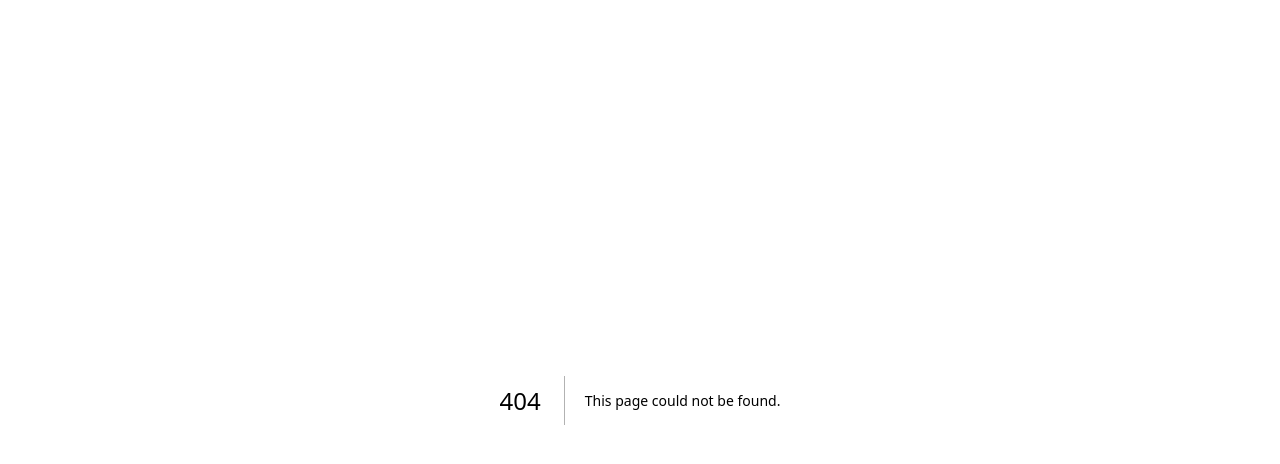
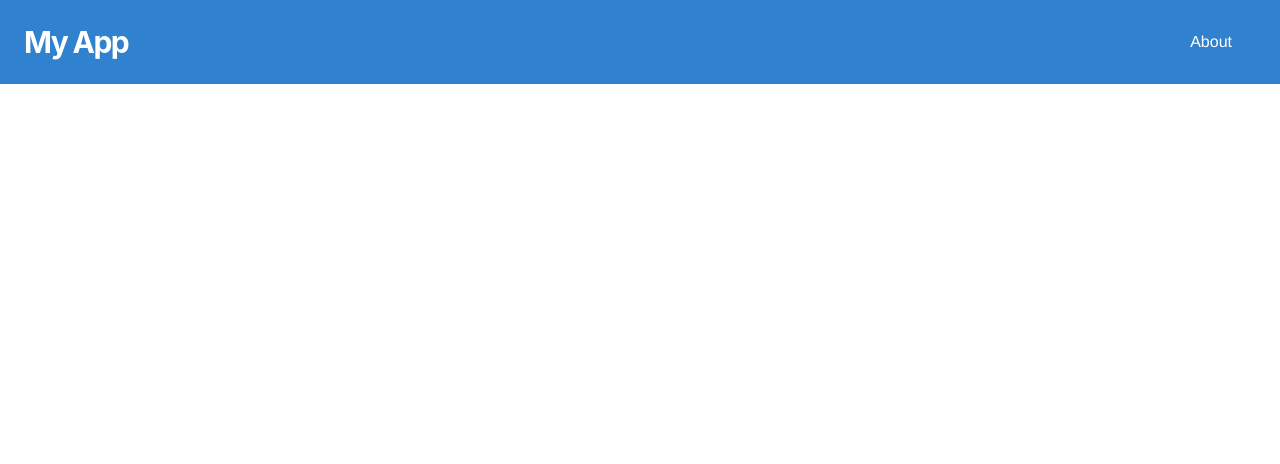
Before and after one commit to ootomokatsunari/umemoto-task, a Next.js app: page /Header in a window 1280 px wide. Before the commit this address had no page. Shown: the top 464 px of the page. Built offline with nearby package versions, Linux system fonts and the light colour scheme.

Commit message:
/ から /about に遷移する機能を作成する完了

```diff
--- a/package.json
+++ b/package.json
@@ -9,12 +9,16 @@
     "lint": "next lint"
   },
   "dependencies": {
+    "@chakra-ui/react": "^2.5.5",
+    "@emotion/react": "^11.10.6",
+    "@emotion/styled": "^11.10.6",
     "@types/node": "18.15.11",
     "@types/react": "18.0.35",
     "@types/react-dom": "18.0.11",
     "autoprefixer": "10.4.14",
     "eslint": "8.38.0",
     "eslint-config-next": "13.3.0",
+    "framer-motion": "^4.1.17",
     "next": "13.3.0",
     "postcss": "8.4.21",
     "react": "18.2.0",
--- /dev/null
+++ b/pages/Footer.tsx
@@ -0,0 +1,35 @@
+import React from "react";
+import { Box, Flex, Link, Text } from "@chakra-ui/react";
+import NextLink from "next/link";
+
+const Footer: React.FC = () => {
+return (
+<Box
+   as="footer"
+   bg="blue.500"
+   color="white"
+   borderTop="4px solid #FF0080"
+ >
+<Flex
+alignItems="center"
+justifyContent="space-between"
+flexDirection={["column", "row"]}
+px={4}
+py={4}
+maxWidth="1200px"
+mx="auto"
+>
+<Text fontSize="md">
+© {new Date().getFullYear()} My Website. All rights reserved.
+</Text>
+<NextLink href="/">
+<Link fontSize="md" ml={[0, 4]}>
+Top
+</Link>
+</NextLink>
+</Flex>
+</Box>
+);
+};
+
+export default Footer;
--- /dev/null
+++ b/pages/Header.tsx
@@ -0,0 +1,59 @@
+import React from "react";
+import { Box, Flex, Heading, Link } from "@chakra-ui/react";
+import NextLink from "next/link";
+
+const Header: React.FC = () => {
+  return (
+    <Flex
+      as="nav"
+      align="center"
+      justify="space-between"
+      wrap="wrap"
+      padding="1.5rem"
+      bg="blue.500"
+      color="white"
+    >
+      <Flex align="center" mr={5}>
+        <NextLink href="/">
+          <Link>
+            <Heading as="h1" size="lg" letterSpacing={"-.1rem"}>
+              My App
+            </Heading>
+          </Link>
+        </NextLink>
+      </Flex>
+
+      <Box display={{ base: "block", md: "none" }} onClick={() => {}}>
+        <svg
+          fill="white"
+          width="12px"
+          viewBox="0 0 20 20"
+          xmlns="http://www.w3.org/2000/svg"
+        >
+          <title>Menu</title>
+          <path
+            fillRule="evenodd"
+            d="M3 5h14a1 1 0 010 2H3a1 1 0 010-2zm0 6h14a1 1 0 010 2H3a1 1 0 010-2zm0 6h14a1 1 0 010 2H3a1 1 0 010-2z"
+            clipRule="evenodd"
+          ></path>
+        </svg>
+      </Box>
+
+      <Box
+        display={{ base: "none", md: "block" }}
+        flexBasis="auto"
+        flexGrow={1}
+      >
+        <Flex align="center" justify="flex-end">
+          <Box mr={6}>
+            <NextLink href="/about">
+              <Link>About</Link>
+            </NextLink>
+          </Box>
+        </Flex>
+      </Box>
+    </Flex>
+  );
+};
+
+export default Header;
--- /dev/null
+++ b/pages/_app.js
@@ -0,0 +1,29 @@
+import { ChakraProvider } from "@chakra-ui/react"
+import { Global, css } from "@emotion/react"
+
+const GlobalStyle = ({ children }) => (
+  <>
+    <Global
+      styles={css`
+        body {
+          margin: 0;
+          padding: 0;
+          font-family: "Helvetica Neue", Arial, "Hiragino Kaku Gothic ProN",
+            "Hiragino Sans", Meiryo, sans-serif;
+        }
+      `}
+    />
+    {children}
+  </>
+)
+
+function MyApp({ Component, pageProps }) {
+  return (
+    <ChakraProvider>
+      <GlobalStyle />
+      <Component {...pageProps} />
+    </ChakraProvider>
+  )
+}
+
+export default MyApp
--- a/pages/_app.tsx
+++ b/pages/_app.tsx
@@ -1,6 +1,17 @@
 import '@/styles/globals.css'
 import type { AppProps } from 'next/app'
+import Link from "next/link";
 
-export default function App({ Component, pageProps }: AppProps) {
-  return <Component {...pageProps} />
+function App() {
+  return (
+    <>
+      <nav>
+        <Link href="/">Home</Link>
+        <Link href="/about">About</Link>
+      </nav>
+      <h1>Hello World!</h1>
+    </>
+  );
 }
+
+export default App;
```
Also changed, not shown: pages/about.tsx (added, +11 -0 lines), 1 other file (tests, documents, lock files or other folders).
